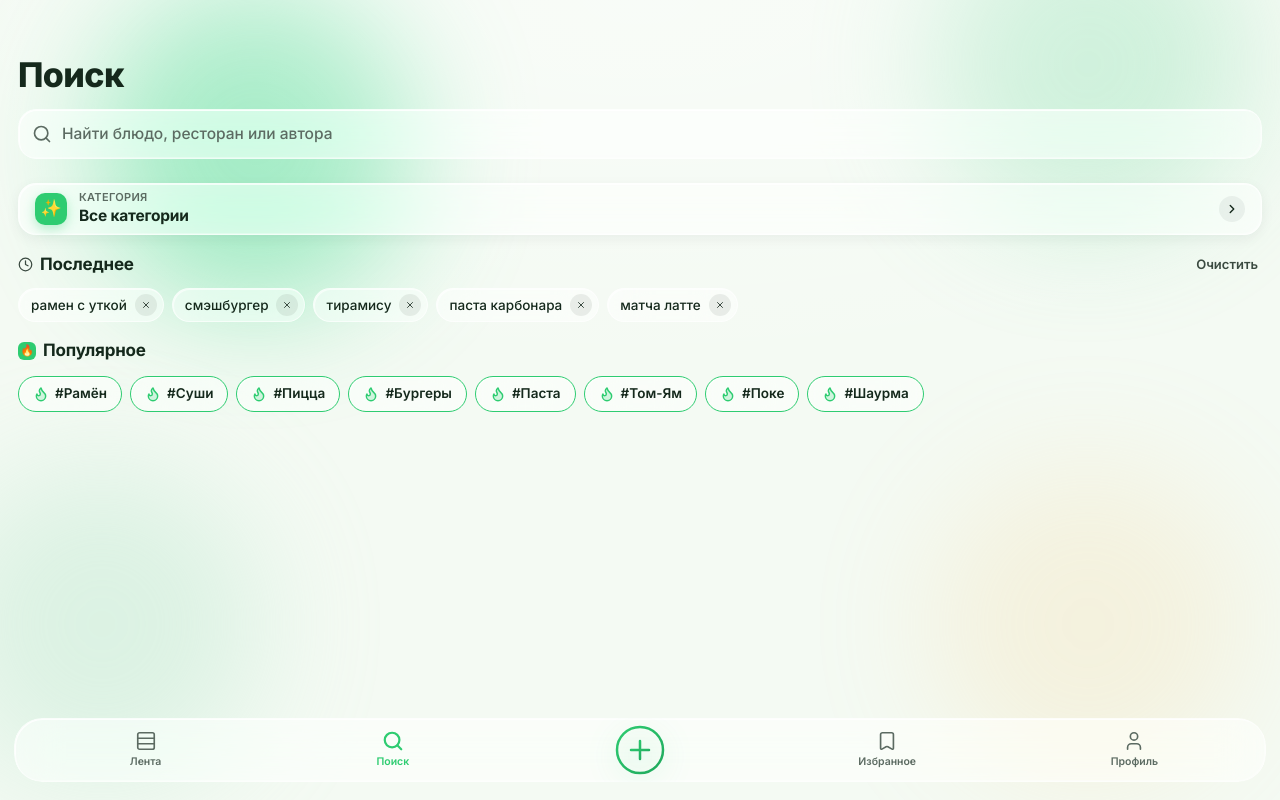
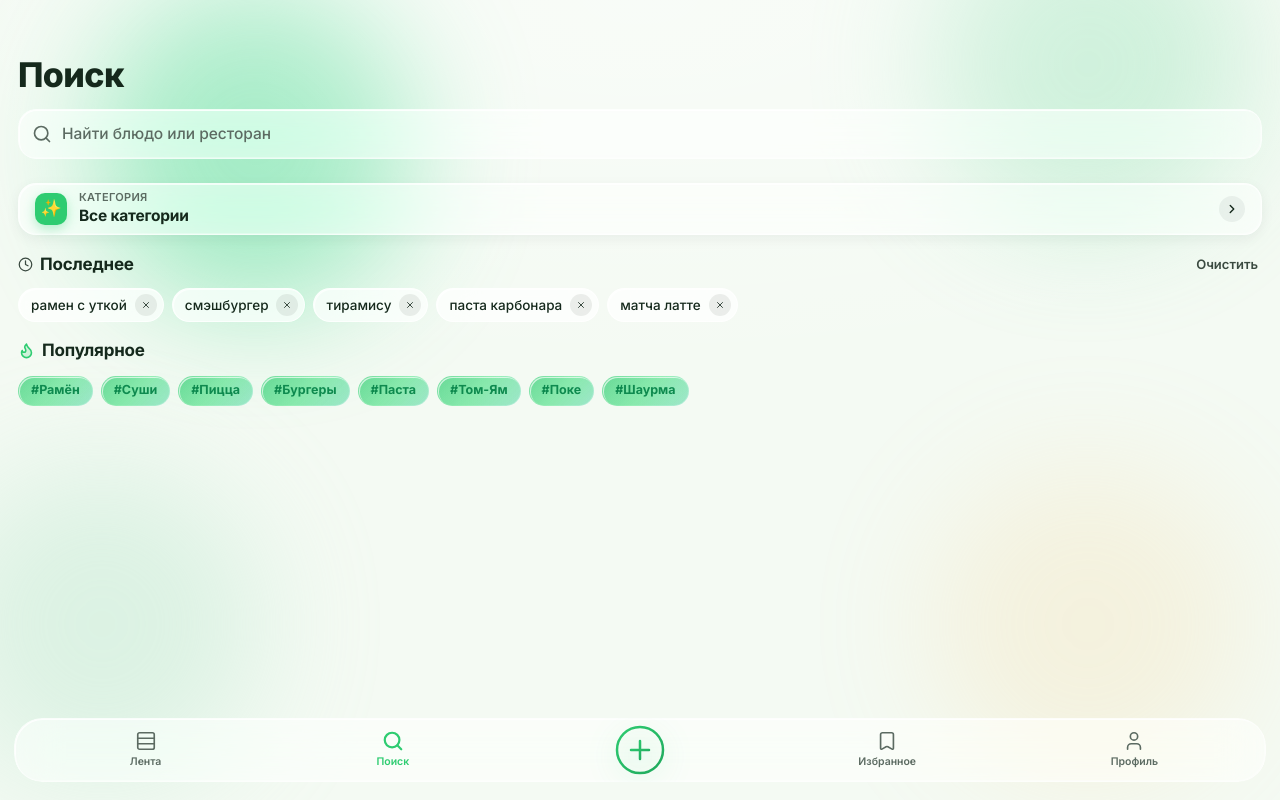
Before and after one commit to goldslugger762/foody-front, a Next.js app: page /search in a window 1280 px wide. Built offline with nearby package versions, Linux system fonts and the light colour scheme.

Commit message:
Изменил search

```diff
--- a/components/search/category-picker.tsx
+++ b/components/search/category-picker.tsx
@@ -2,9 +2,14 @@
 
 import { ChevronRight } from "lucide-react";
 
+import { cn } from "@/lib/utils";
+
 type CategoryPickerProps = {
   brand: string;
 };
+
+const PRESS_CLASSES =
+  "origin-center transition-transform duration-150 ease-out active:scale-[0.94] [-webkit-tap-highlight-color:transparent]";
 
 export function CategoryPicker({ brand }: CategoryPickerProps) {
   return (
@@ -12,7 +17,10 @@ export function CategoryPicker({ brand }: CategoryPickerProps) {
       <button
         type="button"
         onClick={() => console.log("TODO: open categories screen")}
-        className="flex h-[52px] w-full cursor-pointer items-center gap-3 rounded-[18px] border-[0.5px] border-white/70 bg-white/60 px-4 text-left text-[#15291C] shadow-[inset_1px_1px_0_rgba(255,255,255,0.7),inset_-1px_-1px_0_rgba(255,255,255,0.3),0_4px_14px_rgba(20,40,28,0.06)] backdrop-blur-[20px] backdrop-saturate-[180%]"
+        className={cn(
+          "flex h-[52px] w-full cursor-pointer items-center gap-3 rounded-[18px] border-[0.5px] border-white/70 bg-white/60 px-4 text-left text-[#15291C] shadow-[inset_1px_1px_0_rgba(255,255,255,0.7),inset_-1px_-1px_0_rgba(255,255,255,0.3),0_4px_14px_rgba(20,40,28,0.06)] backdrop-blur-[20px] backdrop-saturate-[180%]",
+          PRESS_CLASSES
+        )}
       >
         <span
           aria-hidden="true"
--- a/components/search/popular-tags.tsx
+++ b/components/search/popular-tags.tsx
@@ -3,53 +3,50 @@
 import { Flame } from "lucide-react";
 
 import { SectionHeader } from "@/components/search/section-header";
-import { Button } from "@/components/ui/button";
+import { cn } from "@/lib/utils";
 
 type PopularTagsProps = {
   tags: string[];
   brand: string;
 };
 
+const PRESS_CLASSES =
+  "origin-center transition-transform duration-150 ease-out active:scale-[0.94] [-webkit-tap-highlight-color:transparent]";
+
 export function PopularTags({ tags, brand }: PopularTagsProps) {
   return (
     <div className="px-[18px] pb-7">
       <SectionHeader
         icon={
-          <span
-            aria-hidden="true"
-            className="grid size-[18px] place-items-center rounded-md text-[11px] leading-none"
-            style={{ background: brand }}
-          >
-            🔥
-          </span>
+          <Flame
+            size={17}
+            strokeWidth={2.25}
+            color={brand}
+            fill={brand}
+            fillOpacity={0.18}
+          />
         }
         title="Популярное"
       />
 
       <div className="mt-3 flex flex-wrap gap-2">
         {tags.map((tag) => (
-          <Button
+          <button
             key={tag}
             type="button"
-            variant="ghost"
             onClick={() => console.log("popular tag:", tag)}
-            className="h-9 cursor-pointer gap-1.5 rounded-full bg-white/55 px-3.5 text-[13.5px] font-semibold text-[#15291C] backdrop-blur-[20px] backdrop-saturate-[180%] transition-colors hover:bg-[rgba(46,204,113,0.12)]"
+            className={cn(
+              "inline-flex h-[30px] cursor-pointer items-center justify-center rounded-full border-[0.5px] border-transparent px-3 text-[12.5px] font-bold tracking-[0px] text-[#0E8A4F] outline-none backdrop-blur-[20px] backdrop-saturate-[180%]",
+              "focus-visible:ring-2 focus-visible:ring-[#15291C]/18",
+              PRESS_CLASSES
+            )}
             style={{
-              borderWidth: "0.5px",
-              borderStyle: "solid",
-              borderColor: brand,
-              boxShadow: "inset 1px 1px 0 rgba(255,255,255,0.6)",
+              background: `linear-gradient(rgba(46,204,113,0.14), rgba(46,204,113,0.14)) padding-box, linear-gradient(135deg, ${brand}A8, rgba(115,232,159,0.72), rgba(100,218,189,0.46)) border-box`,
+              boxShadow: "inset 1px 1px 0 rgba(255,255,255,0.66)",
             }}
           >
-            <Flame
-              size={14}
-              strokeWidth={2.2}
-              color={brand}
-              fill={brand}
-              fillOpacity={0.2}
-            />
             <span>#{tag}</span>
-          </Button>
+          </button>
         ))}
       </div>
     </div>
--- a/components/search/recent-searches.tsx
+++ b/components/search/recent-searches.tsx
@@ -4,10 +4,14 @@ import { useState } from "react";
 import { Clock, X } from "lucide-react";
 
 import { SectionHeader } from "@/components/search/section-header";
+import { cn } from "@/lib/utils";
 
 type RecentSearchesProps = {
   initial: string[];
 };
+
+const PRESS_CLASSES =
+  "origin-center transition-transform duration-150 ease-out active:scale-[0.94] [-webkit-tap-highlight-color:transparent]";
 
 export function RecentSearches({ initial }: RecentSearchesProps) {
   const [items, setItems] = useState(initial);
@@ -23,7 +27,10 @@ export function RecentSearches({ initial }: RecentSearchesProps) {
           <button
             type="button"
             onClick={() => setItems([])}
-            className="cursor-pointer border-0 bg-transparent p-1 text-[13px] font-semibold text-[#3A4A40]"
+            className={cn(
+              "cursor-pointer border-0 bg-transparent p-1 text-[13px] font-semibold text-[#3A4A40]",
+              PRESS_CLASSES
+            )}
           >
             Очистить
           </button>
@@ -35,7 +42,10 @@ export function RecentSearches({ initial }: RecentSearchesProps) {
           <div
             key={q}
             onClick={() => console.log("recent pick:", q)}
-            className="inline-flex h-[34px] cursor-pointer items-center gap-2 rounded-full border-[0.5px] border-white/60 bg-white/55 pr-1.5 pl-3 text-[13.5px] font-medium text-[#15291C] shadow-[inset_1px_1px_0_rgba(255,255,255,0.6)] backdrop-blur-[20px] backdrop-saturate-[180%]"
+            className={cn(
+              "inline-flex h-[34px] cursor-pointer items-center gap-2 rounded-full border-[0.5px] border-white/70 bg-white/75 pr-1.5 pl-3 text-[13.5px] font-medium text-[#15291C] shadow-[inset_1px_1px_0_rgba(255,255,255,0.72)] backdrop-blur-[20px] backdrop-saturate-[180%]",
+              PRESS_CLASSES
+            )}
           >
             <span>{q}</span>
             <button
@@ -45,7 +55,10 @@ export function RecentSearches({ initial }: RecentSearchesProps) {
                 e.stopPropagation();
                 setItems((prev) => prev.filter((x) => x !== q));
               }}
-              className="grid size-[22px] cursor-pointer place-items-center rounded-full border-0 bg-[rgba(20,40,28,0.08)] text-[#3A4A40]"
+              className={cn(
+                "grid size-[22px] cursor-pointer place-items-center rounded-full border-0 bg-[rgba(20,40,28,0.08)] text-[#3A4A40]",
+                PRESS_CLASSES
+              )}
             >
               <X size={10} strokeWidth={2.4} />
             </button>
--- a/components/search/search-header.tsx
+++ b/components/search/search-header.tsx
@@ -1,17 +1,28 @@
 "use client";
 
-import { useState } from "react";
+import { type CSSProperties, type KeyboardEvent, useState } from "react";
 import { Search, X } from "lucide-react";
 
 import { GlassSurface } from "@/components/feed/glass-surface";
+import { Input } from "@/components/ui/input";
+import { cn } from "@/lib/utils";
 
 type SearchHeaderProps = {
   brand: string;
 };
 
+const PRESS_CLASSES =
+  "origin-center transition-transform duration-150 ease-out active:scale-[0.94] [-webkit-tap-highlight-color:transparent]";
+
 export function SearchHeader({ brand }: SearchHeaderProps) {
   const [query, setQuery] = useState("");
-  const [focused, setFocused] = useState(false);
+
+  function handleKeyDown(event: KeyboardEvent<HTMLInputElement>) {
+    if (event.key === "Enter" && query.trim().length === 0) {
+      event.preventDefault();
+      event.stopPropagation();
+    }
+  }
 
   return (
     <div className="px-[18px] pt-1 pb-2.5">
@@ -19,27 +30,33 @@ export function SearchHeader({ brand }: SearchHeaderProps) {
         Поиск
       </h1>
 
-      <GlassSurface className="h-[50px] rounded-[18px]" highlight>
+      <GlassSurface
+        className="h-[50px] rounded-[18px] ring-0 ring-transparent transition-shadow duration-150 focus-within:ring-2 focus-within:ring-[var(--search-focus-ring)] focus-within:after:border-[rgba(21,41,28,0.16)]"
+        style={
+          {
+            "--search-focus-ring": `${brand}2B`,
+          } as CSSProperties
+        }
+        highlight
+      >
         <div className="flex h-[50px] items-center gap-2.5 px-3.5 text-[#3A4A40]">
-          <Search
-            size={20}
-            strokeWidth={2}
-            color={focused ? brand : "#5C6B62"}
-          />
-          <input
+          <Search size={20} strokeWidth={2} color="#5C6B62" />
+          <Input
             value={query}
             onChange={(e) => setQuery(e.target.value)}
-            onFocus={() => setFocused(true)}
-            onBlur={() => setFocused(false)}
-            placeholder="Найти блюдо, ресторан или автора"
-            className="flex-1 border-0 bg-transparent text-[15.5px] font-medium text-[#15291C] outline-none placeholder:text-[#5C6B62]"
+            onKeyDown={handleKeyDown}
+            placeholder="Найти блюдо или ресторан"
+            className="h-auto flex-1 border-0 bg-transparent p-0 text-[15.5px] font-medium text-[#15291C] shadow-none outline-none placeholder:text-[#5C6B62] focus-visible:border-transparent focus-visible:ring-0 focus-visible:ring-transparent md:text-[15.5px]"
           />
           {query && (
             <button
               type="button"
               aria-label="Очистить"
               onClick={() => setQuery("")}
-              className="grid size-[22px] cursor-pointer place-items-center rounded-full border-0 bg-[rgba(20,40,28,0.08)] text-[#3A4A40]"
+              className={cn(
+                "grid size-[22px] cursor-pointer place-items-center rounded-full border-0 bg-[rgba(20,40,28,0.08)] text-[#3A4A40]",
+                PRESS_CLASSES
+              )}
             >
               <X size={11} strokeWidth={2.4} />
             </button>
```
